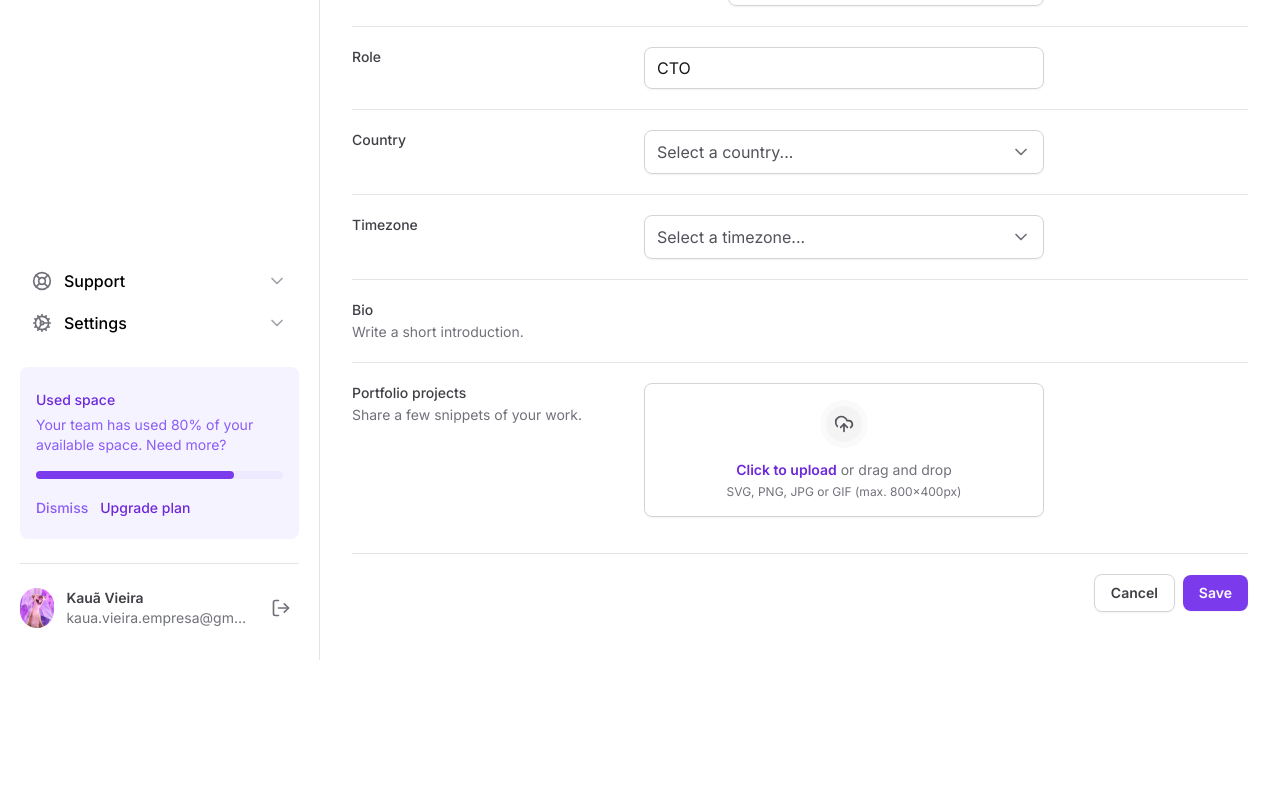
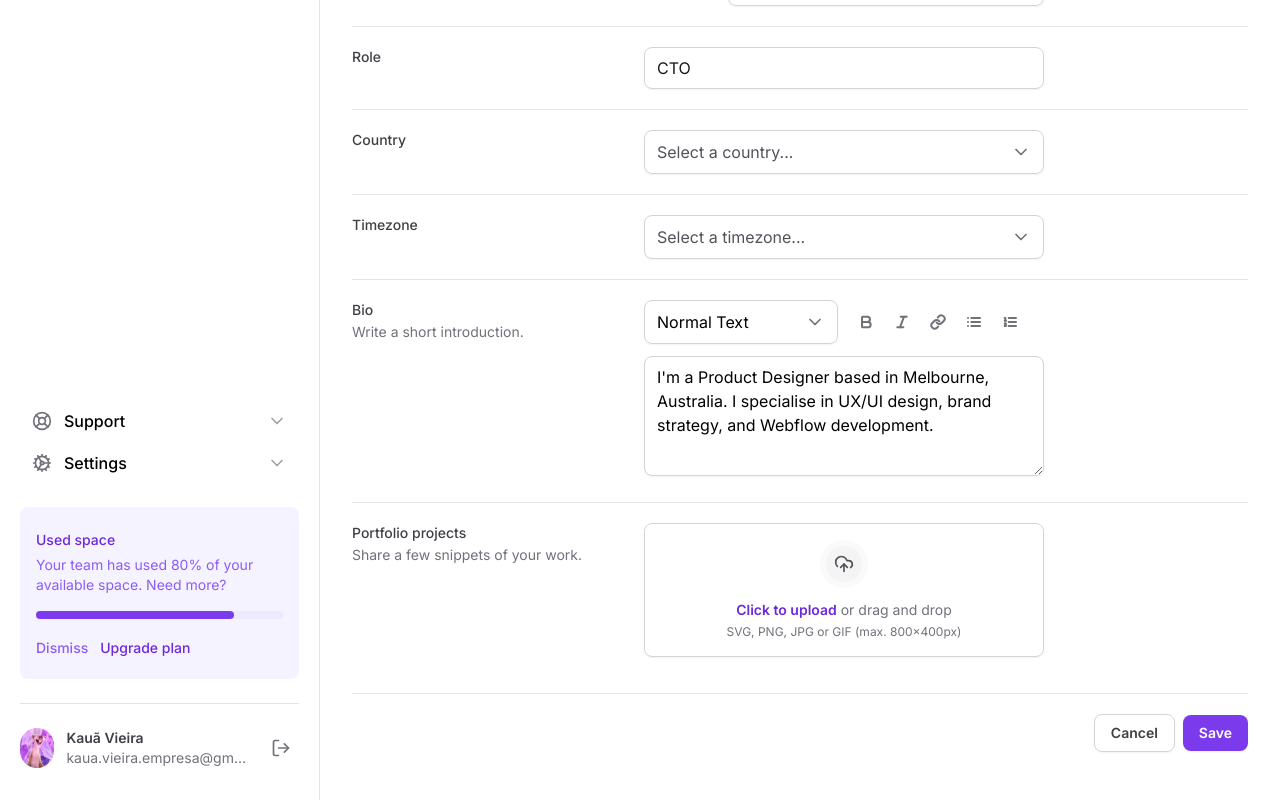
Before and after one commit to devvieiira/tailwind-training, a Next.js app: page / in a window 1280 px wide. Shown: the part 544-1344 px from the top of the page. Before the commit the page ends 1204 px from the top, so only its background shows below. Built offline with nearby package versions, Linux system fonts and the light colour scheme.

Commit message:
feat: create bio input

```diff
--- a/src/app/page.tsx
+++ b/src/app/page.tsx
@@ -1,10 +1,11 @@
 import { InputControl, InputPrefix, InputRoot } from "@/components/Input";
 import SettingsTabs from "@/components/SettingsTabs";
-import { Mail } from "lucide-react";
+import { Bold, Italic, Link, List, ListOrdered, Mail } from "lucide-react";
 
 import * as FileInput from "@/components/Form/FileInput";
 import { Select } from "@/components/Form/Select";
 import { SelectItem } from "@/components/Form/Select/SelectItem";
+import Textarea from "@/components/Form/Textarea";
 
 export default function Home() {
 	return (
@@ -144,6 +145,54 @@ export default function Home() {
 								Write a short introduction.
 							</span>
 						</label>
+						<div className="space-y-3">
+							<div className="grid gap-3 grid-cols-2">
+								<Select placeholder="" defaultValue="normal">
+									<SelectItem value="normal" text="Normal Text" />
+									<SelectItem value="mrkdwn" text="Markdown Text" />
+								</Select>
+
+								<div className="flex items-center gap-1">
+									<button
+										type="button"
+										className="p-2 hover:bg-zinc-50 rounded-md"
+									>
+										<Bold className="h-4 w-4 text-zinc-500" strokeWidth={3} />
+									</button>
+									<button
+										type="button"
+										className="p-2 hover:bg-zinc-50 rounded-md"
+									>
+										<Italic className="h-4 w-4 text-zinc-500" strokeWidth={3} />
+									</button>
+									<button
+										type="button"
+										className="p-2 hover:bg-zinc-50 rounded-md"
+									>
+										<Link className="h-4 w-4 text-zinc-500" strokeWidth={3} />
+									</button>
+									<button
+										type="button"
+										className="p-2 hover:bg-zinc-50 rounded-md"
+									>
+										<List className="h-4 w-4 text-zinc-500" strokeWidth={3} />
+									</button>
+									<button
+										type="button"
+										className="p-2 hover:bg-zinc-50 rounded-md"
+									>
+										<ListOrdered
+											className="h-4 w-4 text-zinc-500"
+											strokeWidth={3}
+										/>
+									</button>
+								</div>
+							</div>
+							<Textarea
+								id="bio"
+								defaultValue="I'm a Product Designer based in Melbourne, Australia. I specialise in UX/UI design, brand strategy, and Webflow development."
+							/>
+						</div>
 					</div>
 
 					<div className="grid grid-cols-form gap-3 pt-5">
--- a/src/components/Form/Select/index.tsx
+++ b/src/components/Form/Select/index.tsx
@@ -2,14 +2,14 @@
 import * as SelectPrimitive from "@radix-ui/react-select";
 import { Check, ChevronDown } from "lucide-react";
 
-interface SelectProps {
+interface SelectProps extends SelectPrimitive.SelectProps {
 	children: React.ReactNode;
 	placeholder?: string;
 }
 
-export const Select = ({ children, placeholder }: SelectProps) => {
+export const Select = ({ children, placeholder, ...props }: SelectProps) => {
 	return (
-		<SelectPrimitive.Root>
+		<SelectPrimitive.Root {...props}>
 			<SelectPrimitive.Trigger className="flex h-11 w-full items-center justify-between gap-2 rounded-lg border border-zinc-300 px-3 py-2 shadow-sm data-[placeholder]:text-zinc-600">
 				<SelectPrimitive.Value
 					placeholder={placeholder}
--- /dev/null
+++ b/src/components/Form/Textarea.tsx
@@ -0,0 +1,13 @@
+import type { ComponentProps } from "react";
+
+type TextareaProps = ComponentProps<"textarea">;
+const Textarea = (props: TextareaProps) => {
+	return (
+		<textarea
+			className="min-h-[120px] resize-y w-full rounded-lg border border-zinc-300 px-3 py-2 shadow-sm"
+			{...props}
+		/>
+	);
+};
+
+export default Textarea;
```
